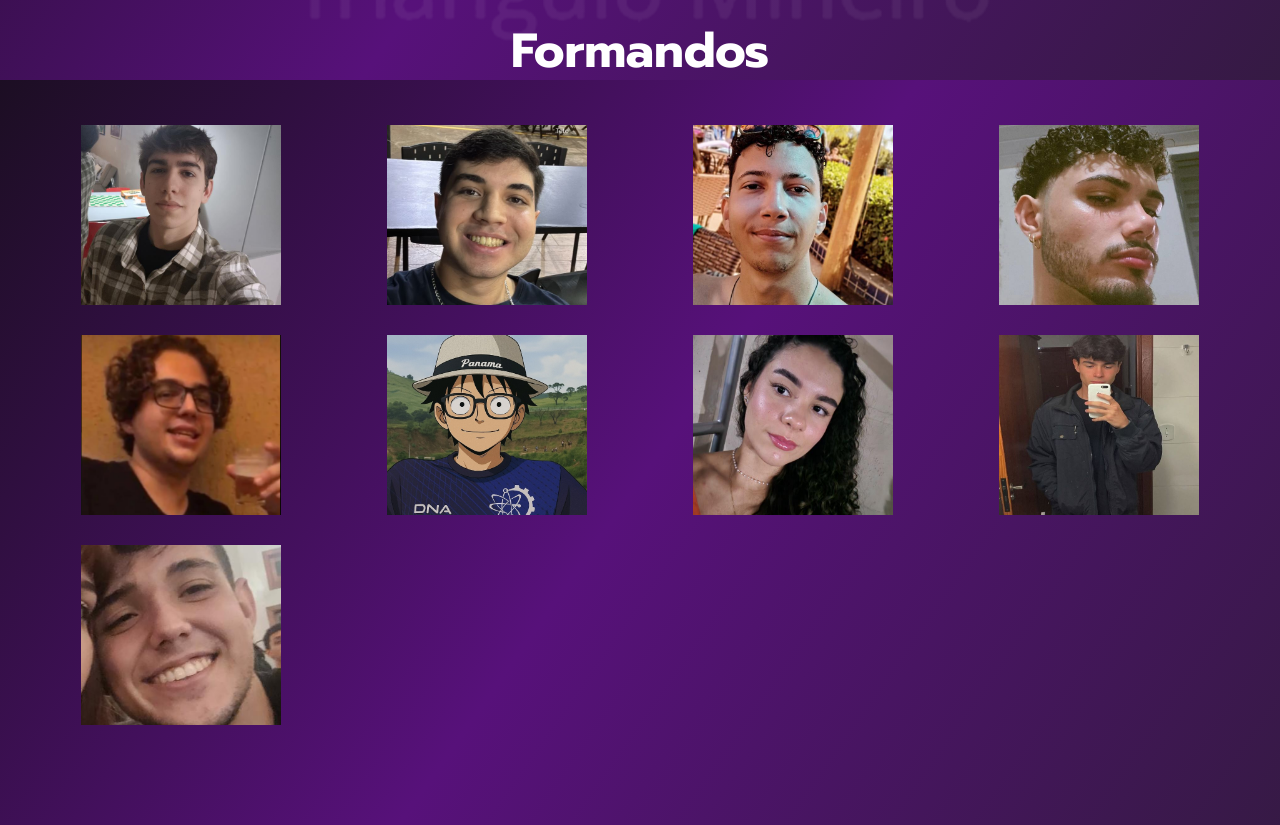
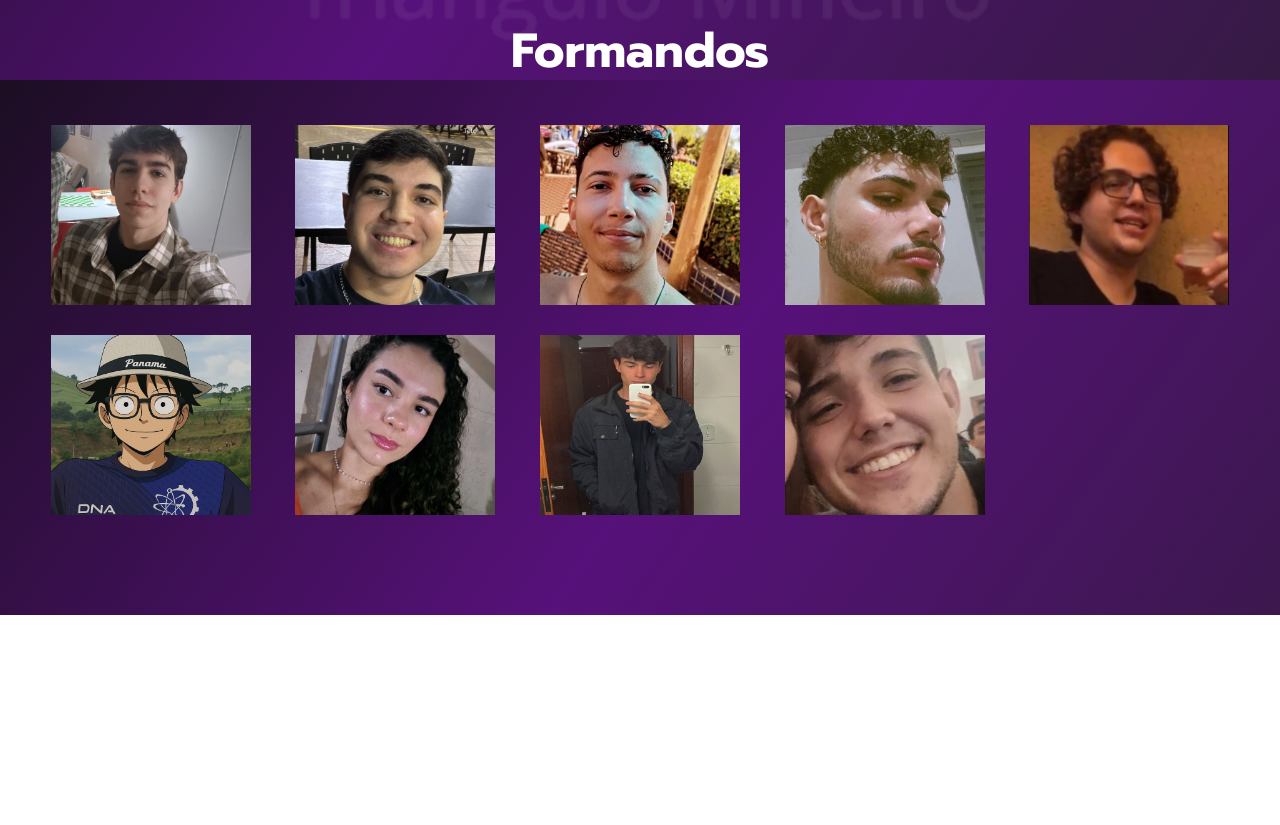
Before and after one commit to kessleru/Placa-Pet, a plain HTML site: page index.html in a window 1280 px wide. Shown: the part 720-1545 px from the top of the page. After the commit the page ends 1335 px from the top, so only its background shows below. Drawn offline with Linux system fonts and the light colour scheme; a web font is replaced by a local one.

Commit message:
feat: Update formandos-container layout to use 5 columns and 2 rows

```diff
--- a/style.css
+++ b/style.css
@@ -158,7 +158,8 @@ body {
 
 .formandos-container {
   display: grid;
-  grid-template-columns: repeat(4, 1fr);
+  grid-template-rows: repeat(2, 1fr);
+  grid-template-columns: repeat(5, 1fr);
   gap: 20px;
   margin-bottom: 30px;
   justify-items: center;
```
